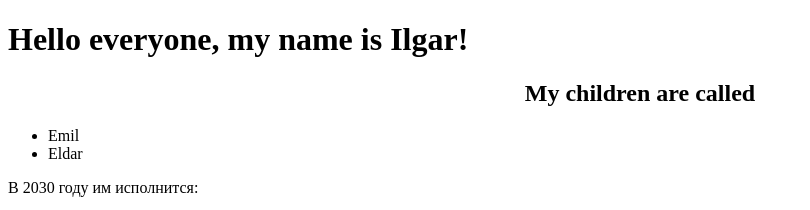
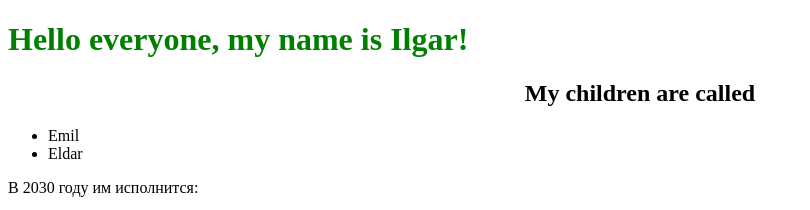
Before and after one commit to Miloyk1995/Miloyk1995.github.io, a plain HTML site: page index.html in a window 1280 px wide. Shown: the top 210 px of the page, without its empty margins (0-810 px from the left). Drawn offline with Linux system fonts and the light colour scheme.

Commit message:
init stale

```diff
--- a/index.html
+++ b/index.html
@@ -8,11 +8,10 @@
     <title>My Personal Page</title>
     <meta name="description" content="My personal page">
     <meta name="author" content="SecretLeague">
-    <link rel="stylesheet" href="./styles.css?v=1.0">
+    <link rel="stylesheet" href="./style.css?v=1.0">
   </head>
-
   <body>
-    <h1>Hello everyone, my name is Ilgar! </h1>
+    <h1 class="title">Hello everyone, my name is Ilgar! </h1>
     <h2 align="center">My children are called</h2>
     <ul>
         <li>Emil</li>
--- /dev/null
+++ b/style.css
@@ -0,0 +1,3 @@
+.title {
+    color:green;
+}
```
